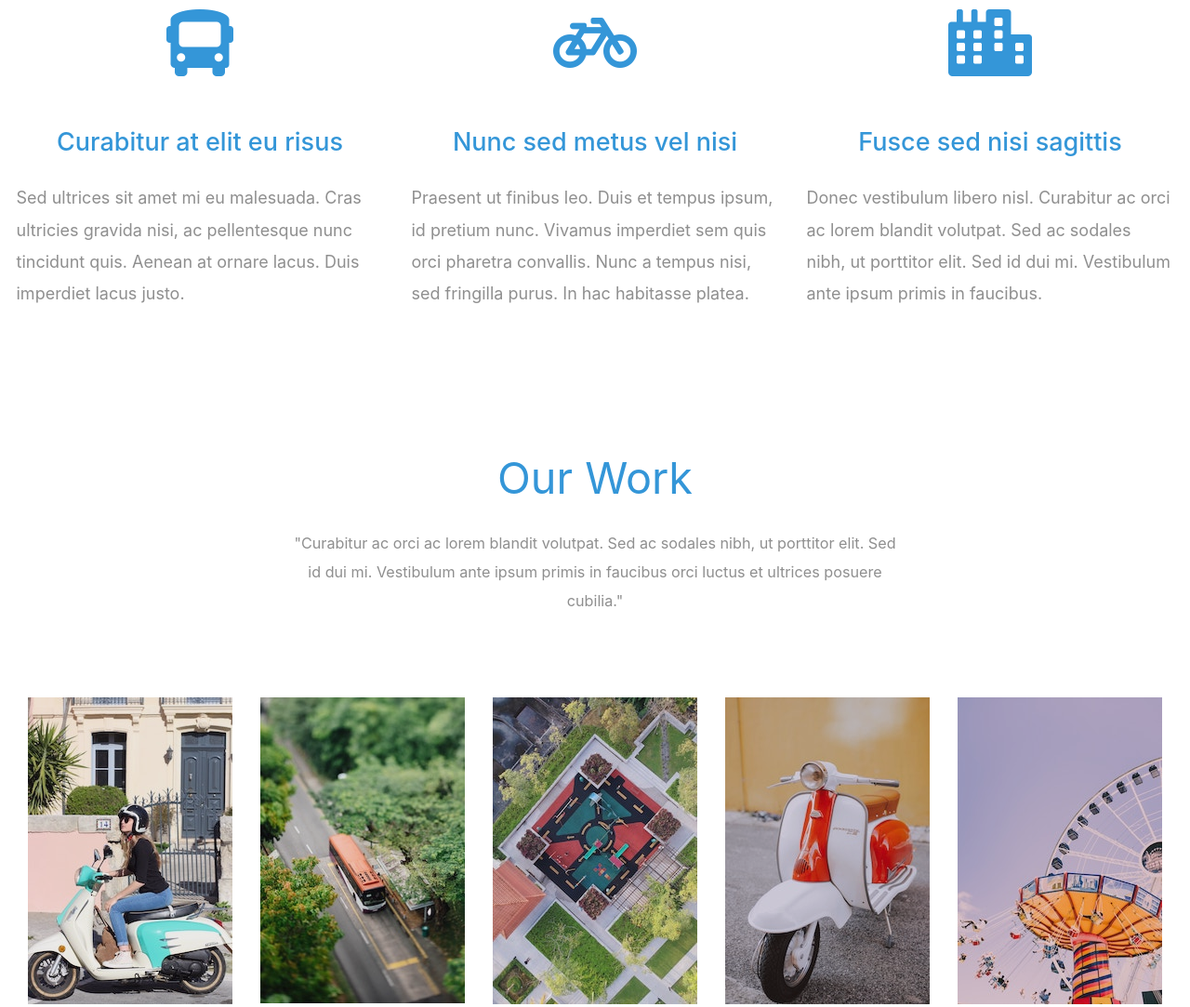
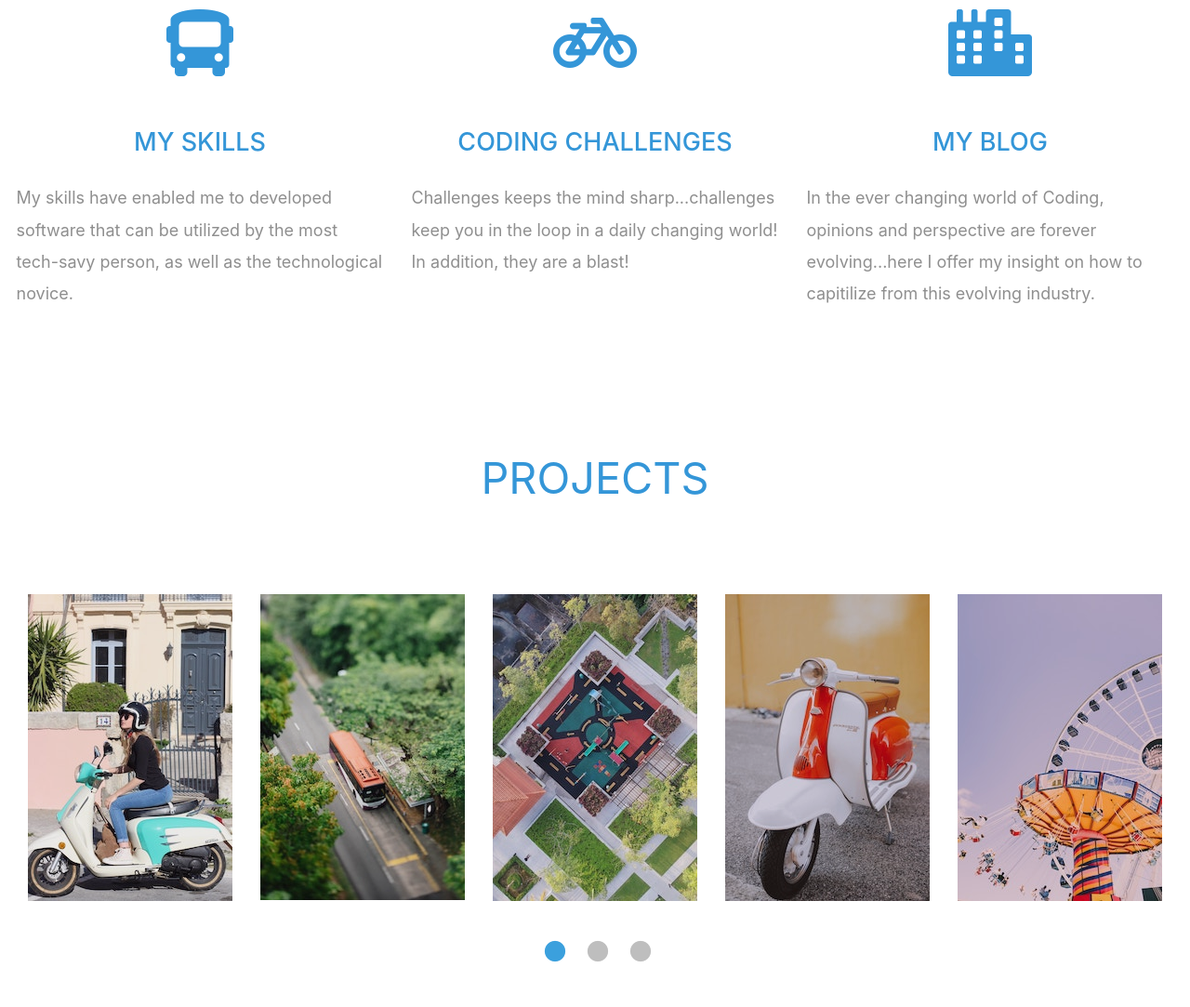
Before and after one commit to betterday2012/NetlifyPortfolio, a plain HTML site: page index.html in a window 1280 px wide. Shown: the part 1460-2543 px from the top of the page at 93% size. Drawn offline with Linux system fonts and the light colour scheme.

Commit message:
7th update

```diff
--- a/index.html
+++ b/index.html
@@ -34,7 +34,7 @@
                             <a class="nav-link tm-nav-link" href="#introduction">Introduction</a>
                         </li>
                         <li class="nav-item">
-                            <a class="nav-link tm-nav-link" href="#work">My Work</a>
+                            <a class="nav-link tm-nav-link" href="#work">Projects</a>
                         </li>
                         <li class="nav-item">
                             <a class="nav-link tm-nav-link" href="#contact">Contact Me</a>
@@ -86,31 +86,23 @@
             <div class="row tm-section-pad-top">
                 <div class="col-lg-4">
                     <i class="fas fa-4x fa-bus text-center tm-icon"></i>
-                    <h4 class="text-center tm-text-primary mb-4">Curabitur at elit eu risus</h4>
+                    <h4 class="text-center tm-text-primary mb-4">MY SKILLS</h4>
                     <p>
-                        Sed ultrices sit amet mi eu malesuada. Cras ultricies gravida
-                        nisi, ac pellentesque nunc tincidunt quis. Aenean at ornare lacus.
-                        Duis imperdiet lacus justo.
-                    </p>
+                        My skills have enabled me to developed software that can be utilized by the most tech-savy person, as well as the technological novice.                    </p>
                 </div>
 
                 <div class="col-lg-4 mt-5 mt-lg-0">
                     <i class="fas fa-4x fa-bicycle text-center tm-icon"></i>
-                    <h4 class="text-center tm-text-primary mb-4">Nunc sed metus vel nisi</h4>
+                    <h4 class="text-center tm-text-primary mb-4">CODING CHALLENGES</h4>
                     <p>
-                        Praesent ut finibus leo. Duis et tempus ipsum, id pretium nunc.
-                        Vivamus imperdiet sem quis orci pharetra convallis. Nunc a tempus
-                        nisi, sed fringilla purus. In hac habitasse platea.
+                       Challenges keeps the mind sharp...challenges keep you in the loop in a daily changing world! In addition, they are a blast!
                     </p>
                 </div>
                 <div class="col-lg-4 mt-5 mt-lg-0">
                     <i class="fas fa-4x fa-city text-center tm-icon"></i>
-                    <h4 class="text-center tm-text-primary mb-4">Fusce sed nisi sagittis</h4>
+                    <h4 class="text-center tm-text-primary mb-4">MY BLOG</h4>
                     <p>
-                        Donec vestibulum libero nisl. Curabitur ac orci ac lorem blandit
-                        volutpat. Sed ac sodales nibh, ut porttitor elit. Sed id dui mi.
-                        Vestibulum ante ipsum primis in faucibus.
-                    </p>
+                        In the ever changing world of Coding, opinions and perspective are forever evolving...here I offer my insight on how to capitilize from this evolving industry.                    </p>
                 </div>
             </div>
     </section>
@@ -118,11 +110,9 @@
         <div class="container tm-container-gallery">
             <div class="row">
                 <div class="text-center col-12">
-                    <h2 class="tm-text-primary tm-section-title mb-4">Our Work</h2>
+                    <h2 class="tm-text-primary tm-section-title mb-4">PROJECTS</h2>
                     <p class="mx-auto tm-work-description">
-                        "Curabitur ac orci ac lorem blandit volutpat. Sed ac sodales nibh, ut
-                        porttitor elit. Sed id dui mi. Vestibulum ante ipsum primis in faucibus
-                        orci luctus et ultrices posuere cubilia."
+
                     </p>
                 </div>
             </div>
```
